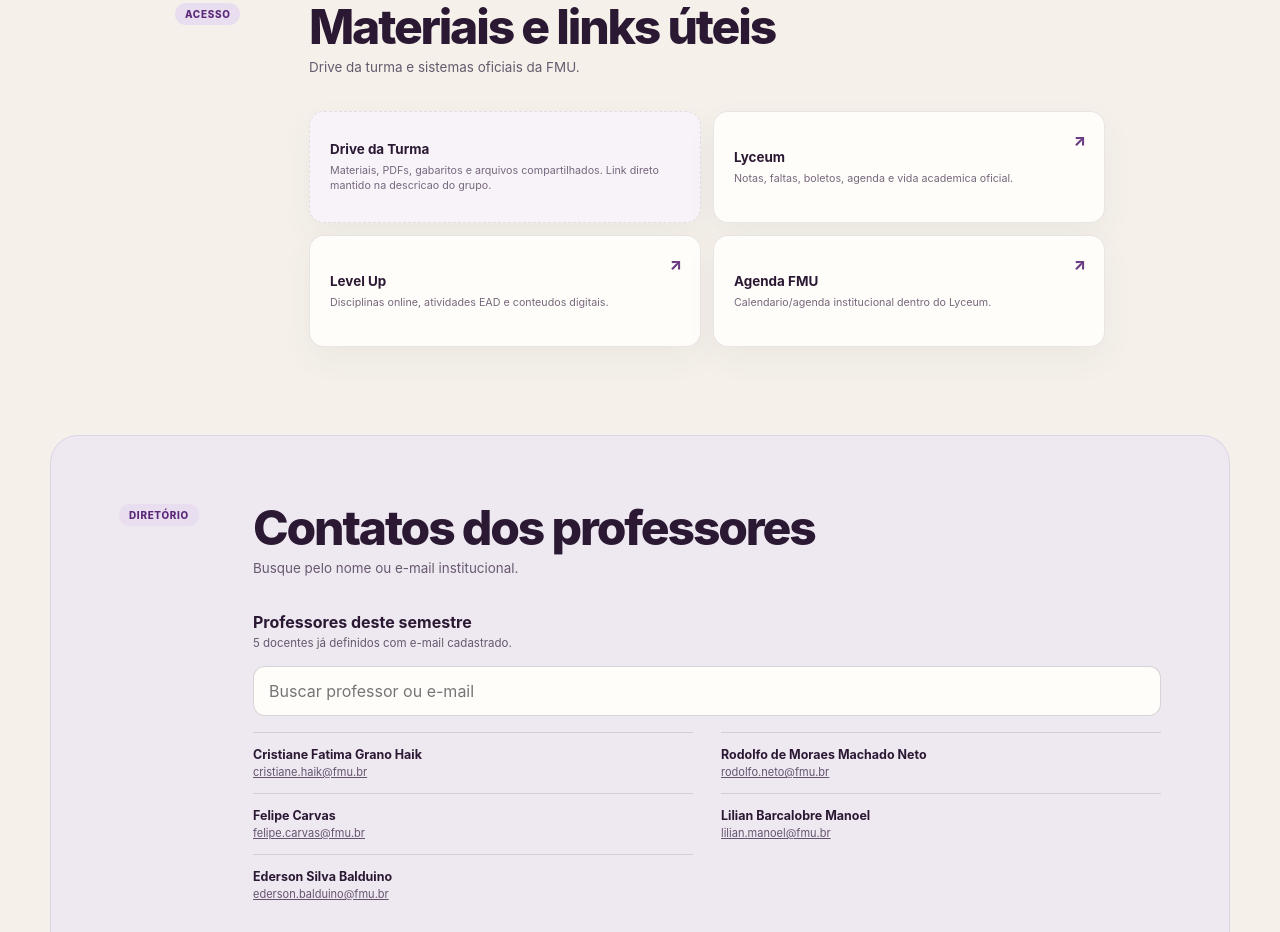
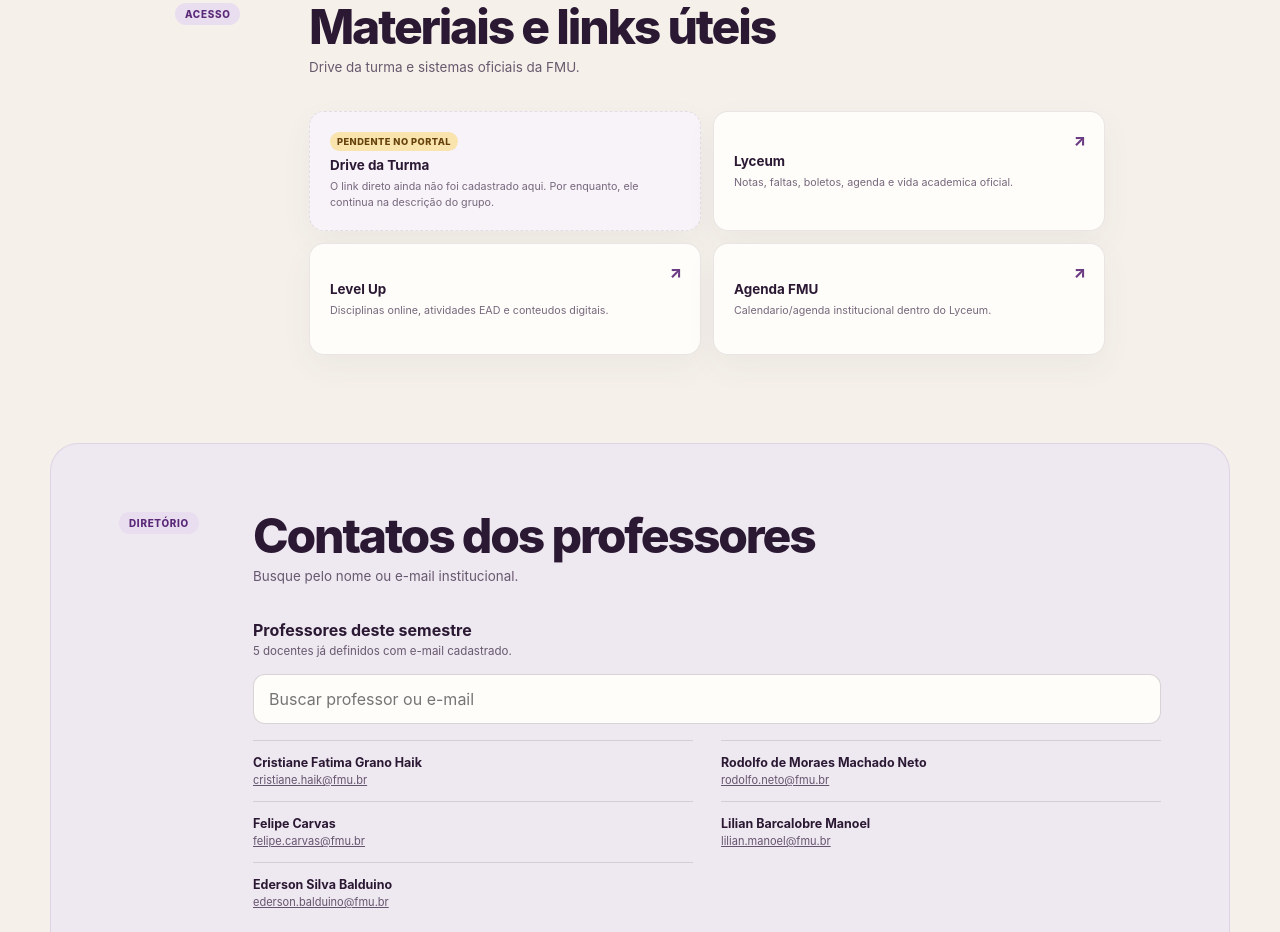
Before and after one commit to DraBeth/turma-a, a React (Vite) app: page / in a window 1280 px wide. Shown: the part 3800-4732 px from the top of the page. Built offline with nearby package versions, Linux system fonts and the light colour scheme.

Commit message:
Melhora a localização das informações no portal

```diff
--- a/src/data/links.js
+++ b/src/data/links.js
@@ -1,7 +1,8 @@
 const links = [
   {
     titulo: 'Drive da Turma',
-    descricao: 'Materiais, PDFs, gabaritos e arquivos compartilhados. Link direto mantido na descricao do grupo.',
+    descricao: 'O link direto ainda não foi cadastrado aqui. Por enquanto, ele continua na descrição do grupo.',
+    status: 'Pendente no portal',
     url: '#',
   },
   {
```
